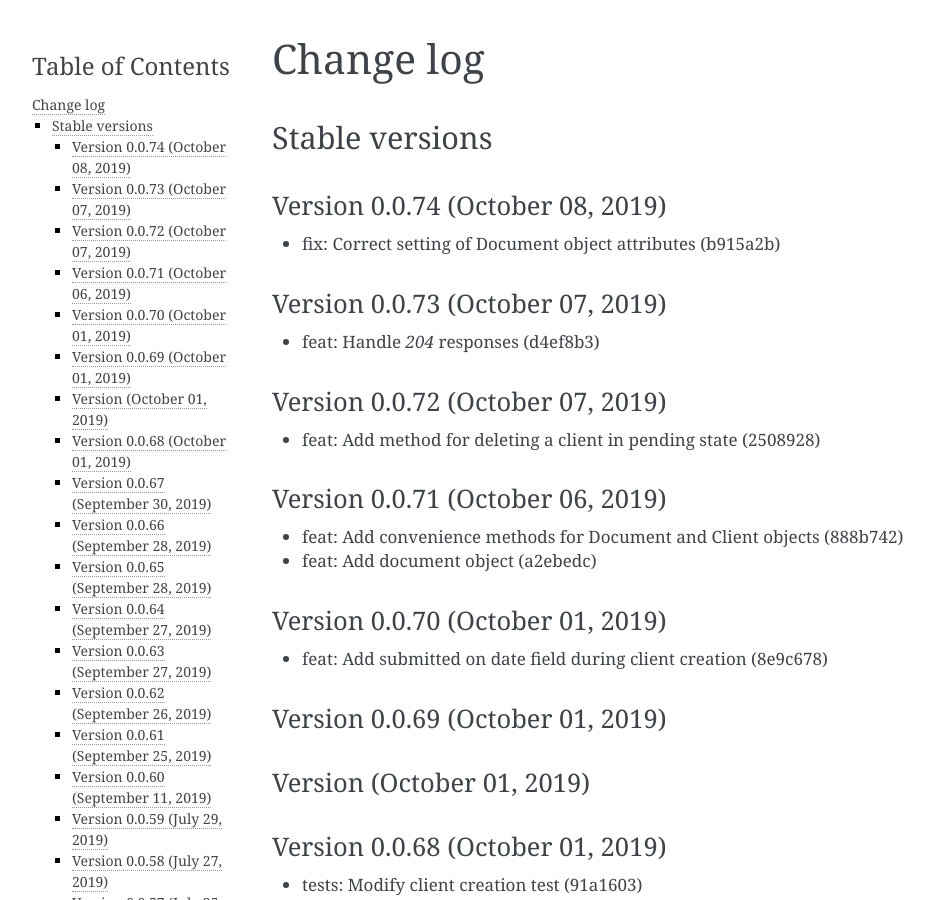
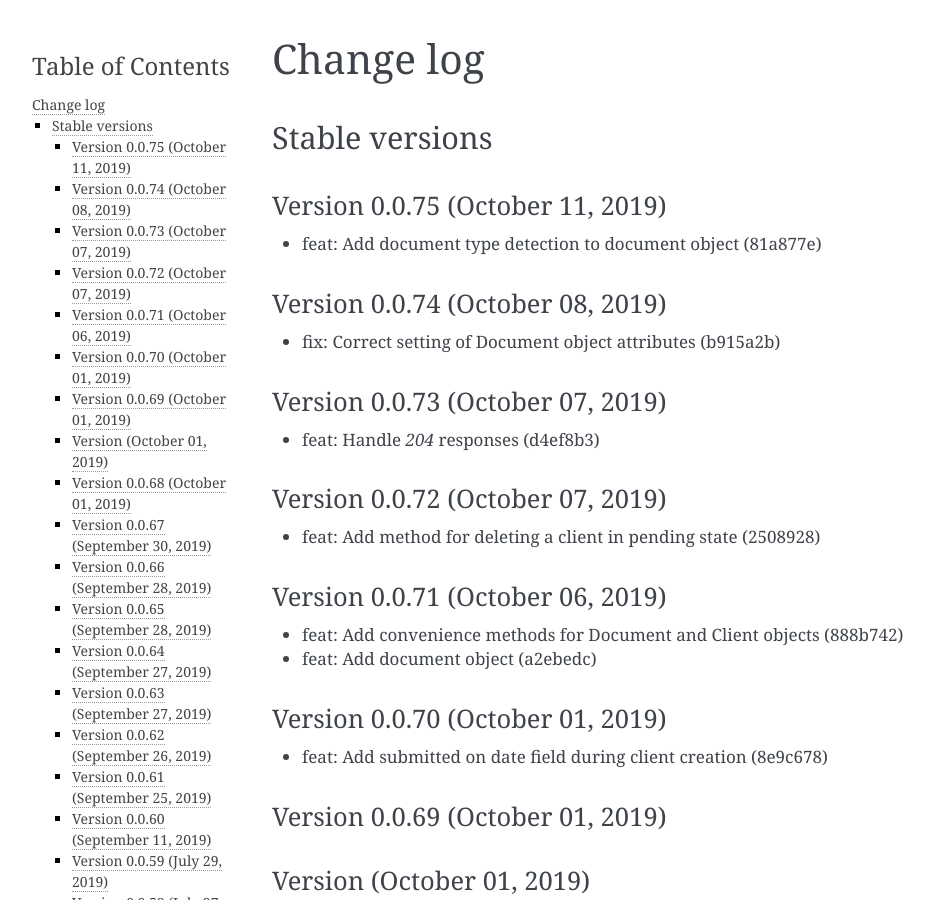
Before and after one commit to mobidevke/PyFineract, a Sphinx documentation site: the page built from docs/changes.rst, in a window 1280 px wide and 900 px high. Shown: the whole window, without its empty margins (148-1082 px from the left). Built offline with Sphinx 7.4.7, drawn with Linux system fonts in a browser that asks for light colours; formulas are drawn with MathJax 3.

Commit message:
Publish version 0.0.75

```diff
--- a/docs/changes.rst
+++ b/docs/changes.rst
@@ -3,6 +3,11 @@ Change log
 
 Stable versions
 ~~~~~~~~~~~~~~~
+
+Version 0.0.75 (October 11, 2019)
+-------------------------------------
+
+* feat: Add document type detection to document object (81a877e)
 
 Version 0.0.74 (October 08, 2019)
 -------------------------------------
--- a/setup.py
+++ b/setup.py
@@ -2,7 +2,7 @@ import textwrap
 
 import setuptools
 
-version = "0.0.74"
+version = "0.0.75"
 
 if __name__ == '__main__':
     setuptools.setup(
```
